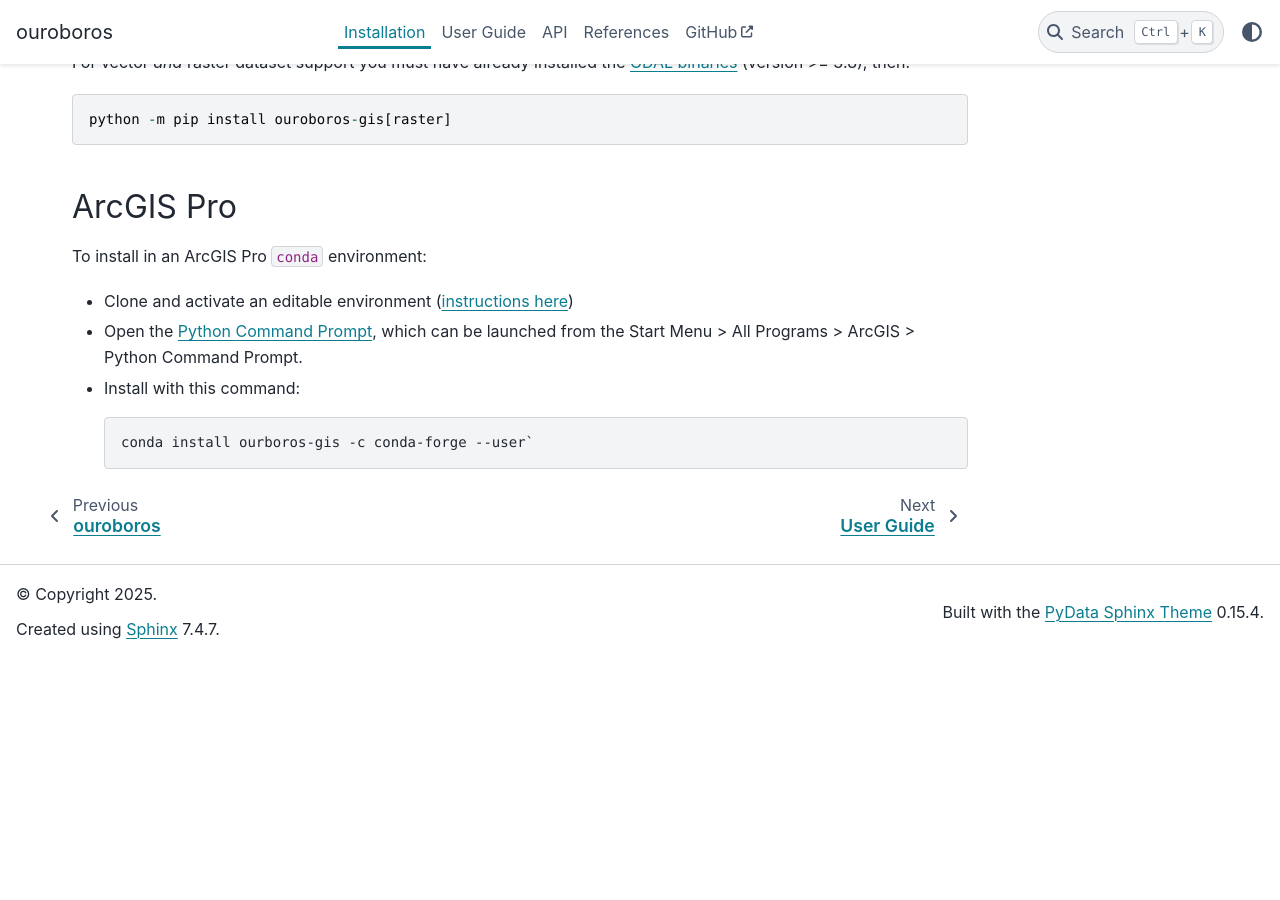
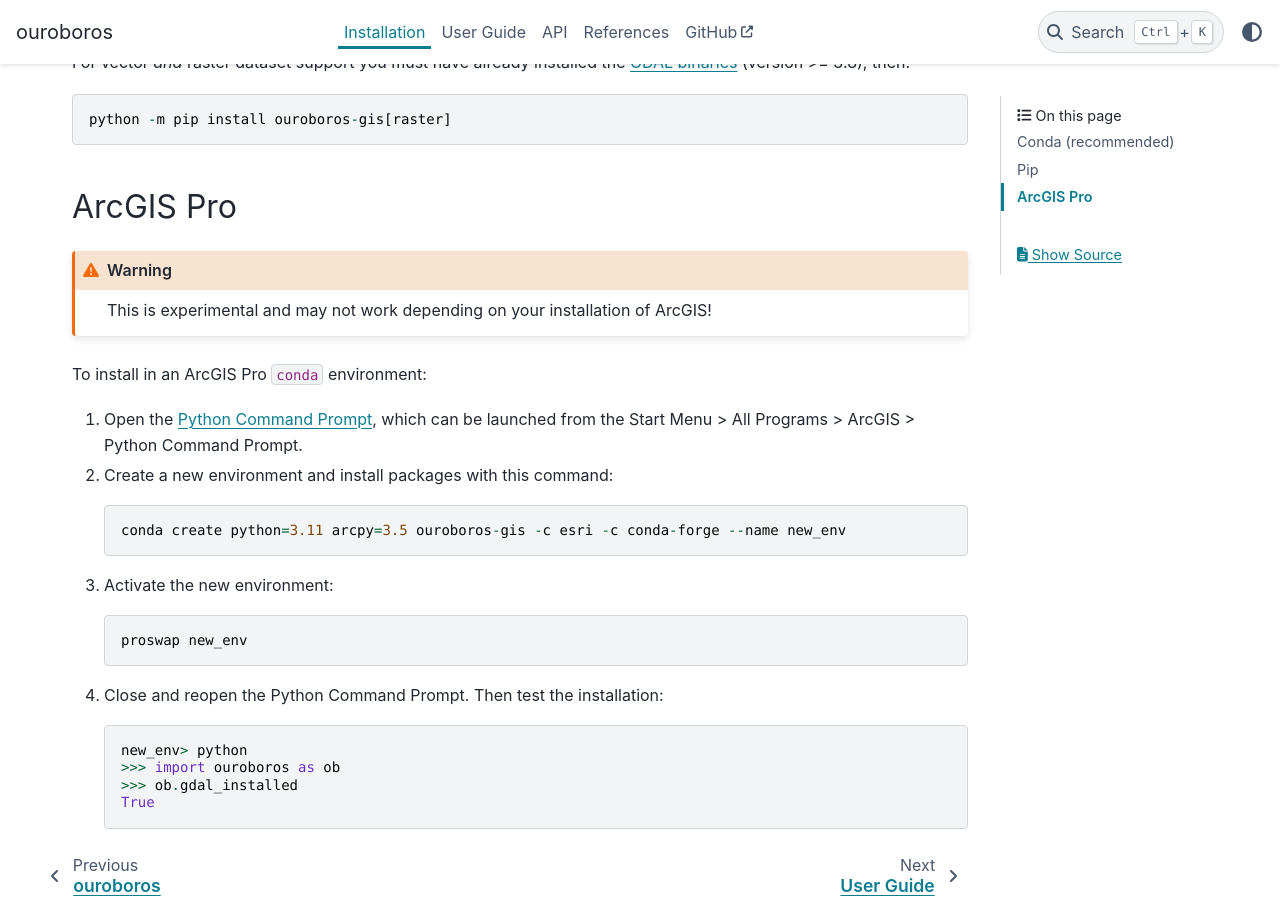
Before and after one commit to corbel-spatial/ouroboros, a Sphinx documentation site: the page built from docs/installation.rst, in a window 1280 px wide and 900 px high, scrolled down 710 px. Built offline with Sphinx 7.4.7 and the PyData theme 0.15.4, drawn with Linux system fonts in a browser that asks for light colours; before the commit the page ends 1368 px from its top, so only the background shows below that.

Commit message:
ArcGIS install instructions

```diff
--- a/docs/installation.rst
+++ b/docs/installation.rst
@@ -29,12 +29,25 @@
 ArcGIS Pro
 ----------
 
+.. warning::
+
+    This is experimental and may not work depending on your installation of ArcGIS!
+
 To install in an ArcGIS Pro :code:`conda` environment:
 
-- Clone and activate an editable environment (`instructions here <https://pro.arcgis.com/en/pro-app/latest/arcpy/get-started/clone-an-environment.htm>`__)
+1. Open the `Python Command Prompt <https://developers.arcgis.com/python/latest/guide/install-and-set-up/arcgis-pro/#installation-using-python-command-prompt>`__, which can be launched from the Start Menu > All Programs > ArcGIS > Python Command Prompt.
 
-- Open the `Python Command Prompt <https://developers.arcgis.com/python/latest/guide/install-and-set-up/arcgis-pro/#installation-using-python-command-prompt>`__, which can be launched from the Start Menu > All Programs > ArcGIS > Python Command Prompt.
+2. Create a new environment and install packages with this command::
 
-- Install with this command::
+    conda create python=3.11 arcpy=3.5 ouroboros-gis -c esri -c conda-forge --name new_env
 
-    conda install ourboros-gis -c conda-forge --user`
+3. Activate the new environment::
+
+    proswap new_env
+
+4. Close and reopen the Python Command Prompt. Then test the installation::
+
+    new_env> python
+    >>> import ouroboros as ob
+    >>> ob.gdal_installed
+    True
```
